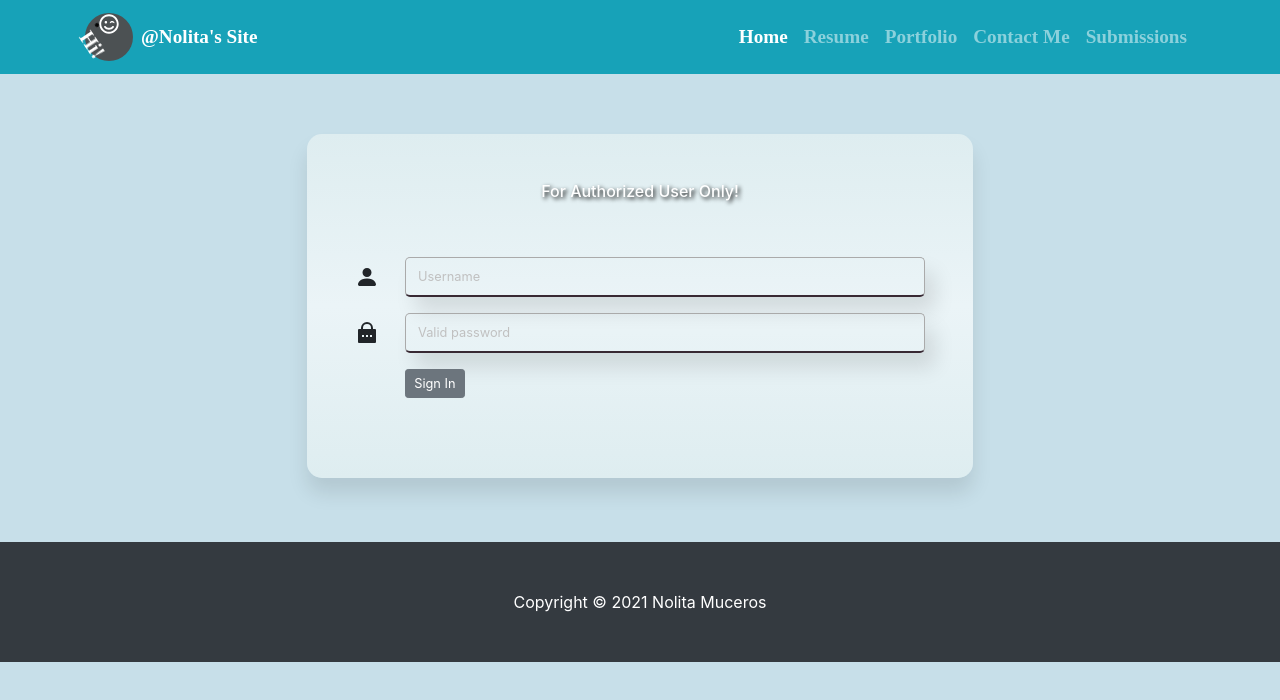
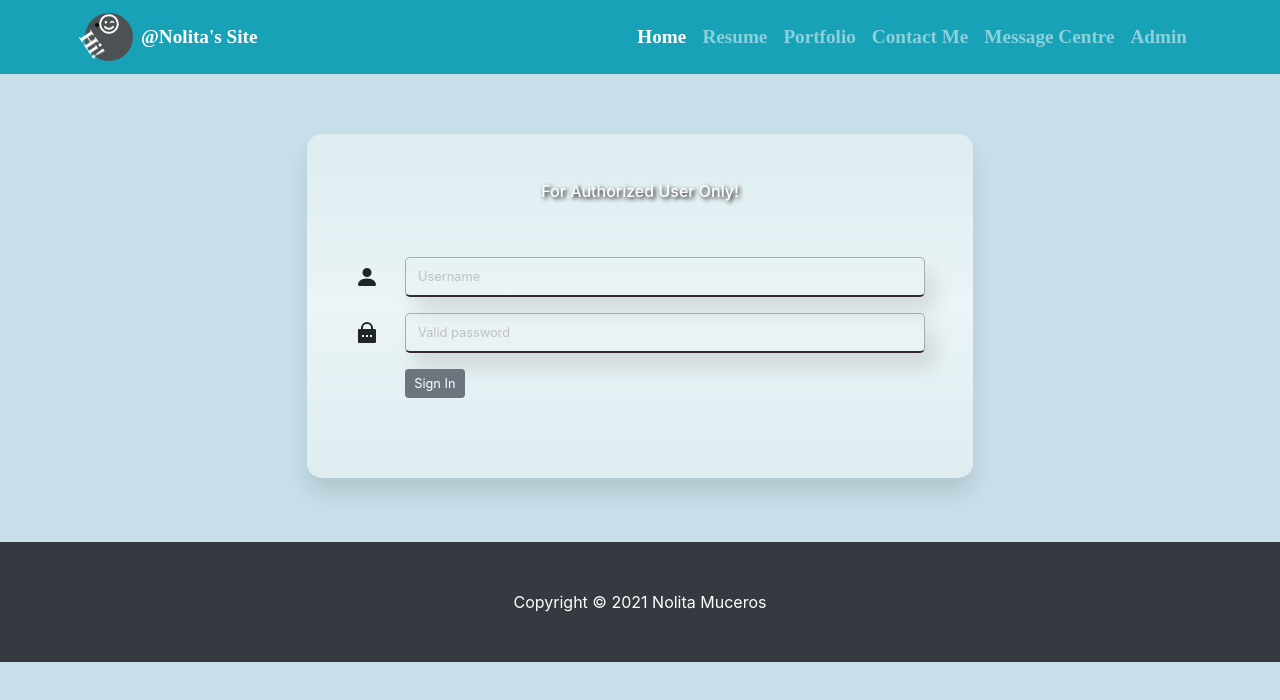
Before and after one commit to nmuceros/muceros__nolita--final-project, a React (Create React App) app in the folder fs1010-project-front-end/: page /login in a window 1280 px wide. Shown: the top 700 px of the page. Built offline with nearby package versions, Linux system fonts and the light colour scheme.

Commit message:
Adds Message Centre and Admin tab

```diff
--- a/fs1010-project-front-end/src/App.js
+++ b/fs1010-project-front-end/src/App.js
@@ -9,6 +9,7 @@ import Portfolio from './components/pages/Portfolio'
 import Contact from './components/pages/Contact'
 import Login from './components/pages/Login'
 import Listing from './components/pages/Listing'
+import Admin from './components/pages/Admin'
 import PrivateRoute from './components/shared/PrivateRoute'
 
 function App() {
@@ -21,8 +22,11 @@ function App() {
           <Route exact path="/portfolio" component={Portfolio} />
           <Route exact path="/contact" component={Contact} />
           <Route exact path="/login" component={Login} />
-          <PrivateRoute path="/submissions"> {/* PrivateRoute is a user-defined component */}
+          <PrivateRoute path="/messagecentre"> {/* PrivateRoute is a user-defined component */}
               <Listing />
+          </PrivateRoute>
+          <PrivateRoute path="/admin"> {/* PrivateRoute is a user-defined component */}
+              <Admin />
           </PrivateRoute>
         </Switch>
         <Footer />
--- /dev/null
+++ b/fs1010-project-front-end/src/components/pages/Admin.js
@@ -0,0 +1,6 @@
+
+const Admin = () => {
+
+}
+
+export default Admin
--- a/fs1010-project-front-end/src/components/pages/Listing.js
+++ b/fs1010-project-front-end/src/components/pages/Listing.js
@@ -1,12 +1,9 @@
 import React, { useEffect, useState } from 'react'
 import { Container, Row, Col, Table, Button } from 'reactstrap'
-// import ListingTable from "../pages/ListingTable"
-// import { IoPersonCircle } from "react-icons/io5"
+import { useHistory } from "react-router-dom";
 import { RiLogoutCircleRFill } from "react-icons/ri"
 import { RiLogoutBoxRLine } from "react-icons/ri"
-
 import parseJwt from '../../helpers/authHelper'
-import { useHistory } from "react-router-dom";
 import "../../css/listing.css"
 
 
--- a/fs1010-project-front-end/src/components/shared/Navigation.js
+++ b/fs1010-project-front-end/src/components/shared/Navigation.js
@@ -30,7 +30,10 @@ const Navigation = () => {
                         <NavLink tag={RouteLink} to="/contact">Contact Me</NavLink>
                         </NavItem>
                         <NavItem>
-                            <NavLink tag={RouteLink} to="/submissions">Submissions</NavLink>
+                            <NavLink tag={RouteLink} to="/messagecentre">Message Centre</NavLink>
+                        </NavItem>
+                        <NavItem>
+                            <NavLink tag={RouteLink} to="/admin">Admin</NavLink>
                         </NavItem>
                     </Nav>
                 </Collapse>
```
Also changed, not shown: 1 other file (tests, documents, lock files or other folders).
